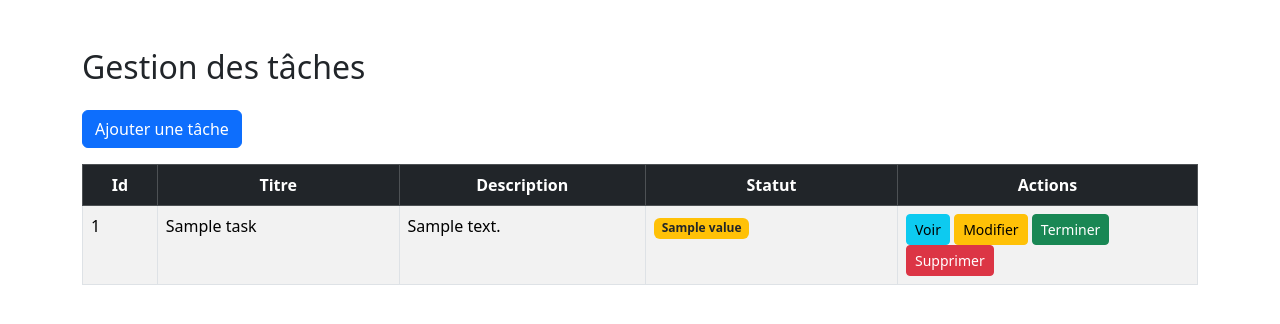
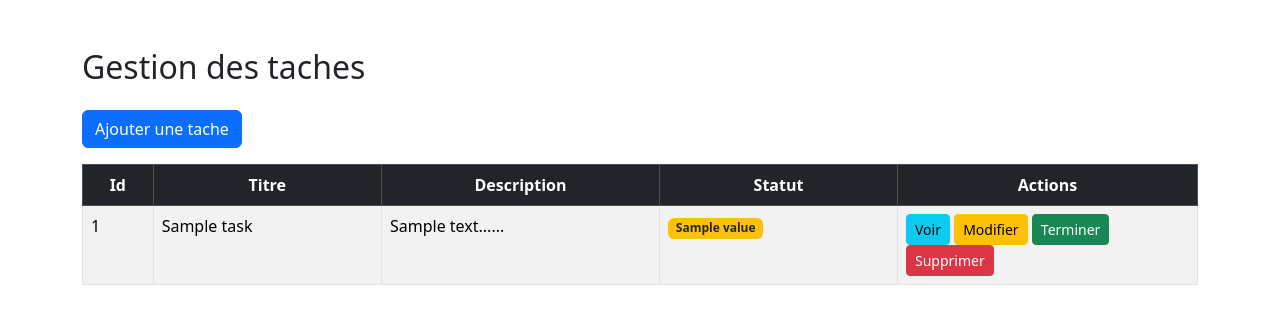
Before and after one commit to oumardia5-dev/gestion, a Symfony app: template templates/task/index.html.twig in a window 1280 px wide. Shown: the top 324 px of the page. Run offline with Twig, Linux system fonts and the light colour scheme; the template is opened without the code that fills it: most values are stand-ins (such as "Sample title", 1, 10 or a date in 2020); some libraries are stand-ins or nearby versions.

Commit message:
mon cinquième commit

```diff
--- a/templates/base.html.twig
+++ b/templates/base.html.twig
@@ -4,10 +4,12 @@
 <head>
     <meta charset="UTF-8">
     <title>Gestion_tache</title>
+
     <link rel="stylesheet" href="https://cdn.jsdelivr.net/npm/bootstrap-icons@1.11.3/font/bootstrap-icons.css">
     <link href="https://cdn.jsdelivr.net/npm/bootstrap@5.3.2/dist/css/bootstrap.min.css" rel="stylesheet">
 </head>
 <body>
     {% block body %}{% endblock %}
+    <script src="https://cdn.jsdelivr.net/npm/bootstrap@5.3.2/dist/js/bootstrap.bundle.min.js"></script>
 </body>
 </html>
--- a/templates/task/form.html.twig
+++ b/templates/task/form.html.twig
@@ -9,9 +9,9 @@
             <div class="card shadow">
                 <div class="card-header bg-success text-white">
                     {% if edit is defined and edit %}
-                        <h4 class="mb-0">Modifier la tâche</h4>
+                        <h4 class="mb-0">Modifier la tache</h4>
                     {% else %}
-                        <h4 class="mb-0">Nouvelle tâche</h4>
+                        <h4 class="mb-0">Nouvelle tache</h4>
                     {% endif %}
                 </div>
 
--- a/templates/task/index.html.twig
+++ b/templates/task/index.html.twig
@@ -2,16 +2,16 @@
 
 {% block body %}
 <div class="container mt-5">
-    <h2 class="mb-4">Gestion des tâches</h2>
+    <h2 class="mb-4">Gestion des taches</h2>
 
-    <a href="{{ path('task_new') }}" class="btn btn-primary mb-3">
-        Ajouter une tâche
+    <a href="{{ path('task_new') }}" class="btn btn-primary mb-3 text-center">
+        Ajouter une tache
     </a>
 
     <table class="table table-bordered table-striped">
         <thead class="table-dark text-center">
             <tr>
-             <th>Id</th>
+                <th>Id</th>
                 <th>Titre</th>
                 <th>Description</th>
                 <th>Statut</th>
@@ -23,7 +23,7 @@
             <tr>
                 <td>{{ task.id }}</td>
                 <td>{{ task.title }}</td>
-                <td>{{ task.description }}</td>
+                <td>{{ task.description|slice(0, 50) ~ '.....' }}</td>
                 <td>
                     {% if task.status.value == 'Terminé' %}
                         <span class="badge bg-success">
@@ -73,7 +73,7 @@
         {% else %}
             <tr>
                 <td colspan="4" class="text-center text-danger text-uppercase">
-                    Aucune tâche trouvée.
+                    Aucune tache trouvée.
                 </td>
             </tr>
         {% endfor %}
```
Also changed, not shown: templates/task/show.html.twig (+5 -3 lines).
